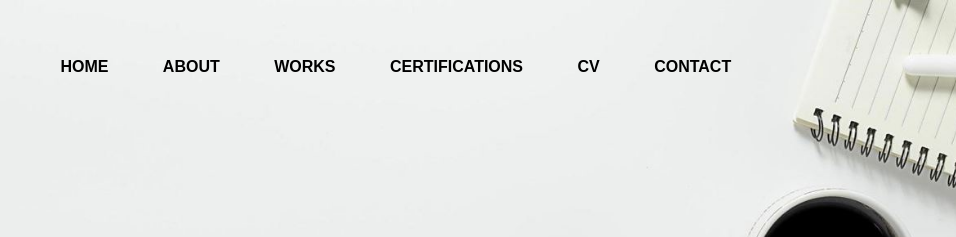
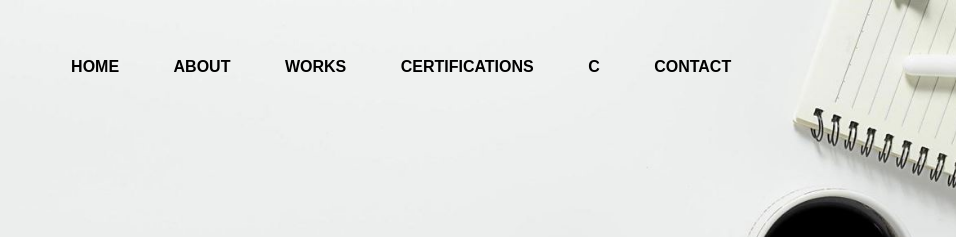
Before and after one commit to alainlumba/Portfolio, a plain HTML site: page index.html in a window 1280 px wide. Shown: the top 237 px of the page, 324-1280 px from the left. Drawn offline with Linux system fonts and the light colour scheme.

Commit message:
Deleted V in CV

```diff
--- a/index.html
+++ b/index.html
@@ -21,7 +21,7 @@
                 <li> <a href="#about">ABOUT</a></li>
                 <li> <a href="#works">WORKS</a></li>
                 <li> <a href="#certifications">CERTIFICATIONS</a> </li>
-                <li> <a href="#resume">CV</a></li>
+                <li> <a href="#resume">C</a></li>
                 <li> <a href="#contact">CONTACT</a></li>
 
             </ul>
```
